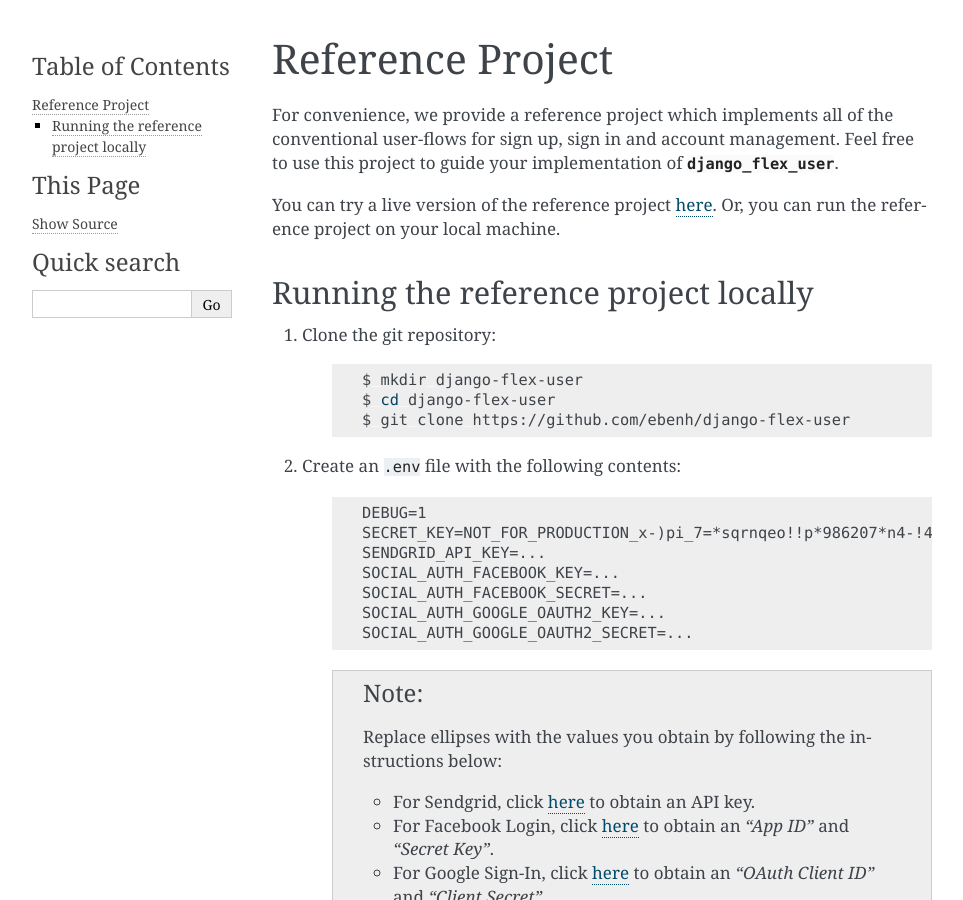
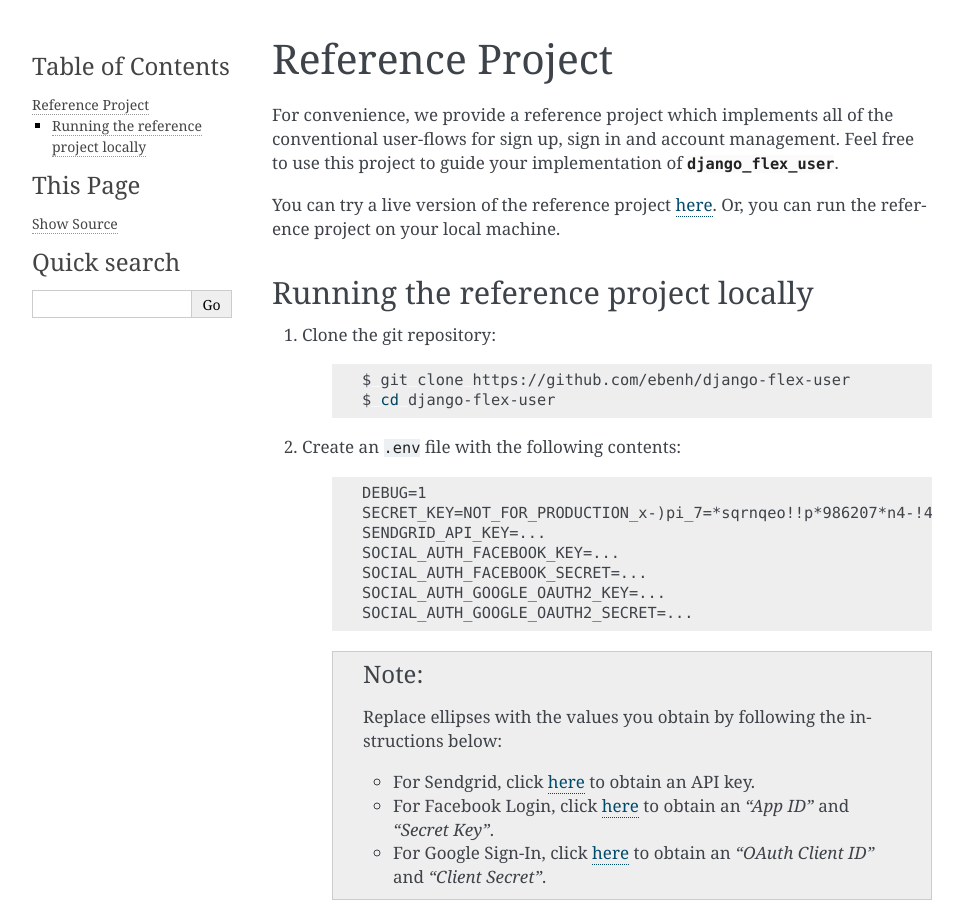
Before and after one commit to ebenh/django-flex-user, a Sphinx documentation site: the page built from docs/source/reference_project.rst, in a window 1280 px wide and 900 px high. Shown: the whole window, without its empty margins (148-1111 px from the left). Built offline with Sphinx 7.4.7, drawn with Linux system fonts in a browser that asks for light colours.

Commit message:
Updating documentation

```diff
--- a/docs/source/reference_project.rst
+++ b/docs/source/reference_project.rst
@@ -14,9 +14,8 @@ Running the reference project locally
 
     .. code-block:: bash
 
-        $ mkdir django-flex-user
+        $ git clone https://github.com/ebenh/django-flex-user
         $ cd django-flex-user
-        $ git clone https://github.com/ebenh/django-flex-user
 
 #. Create an ``.env`` file with the following contents:
 
```
